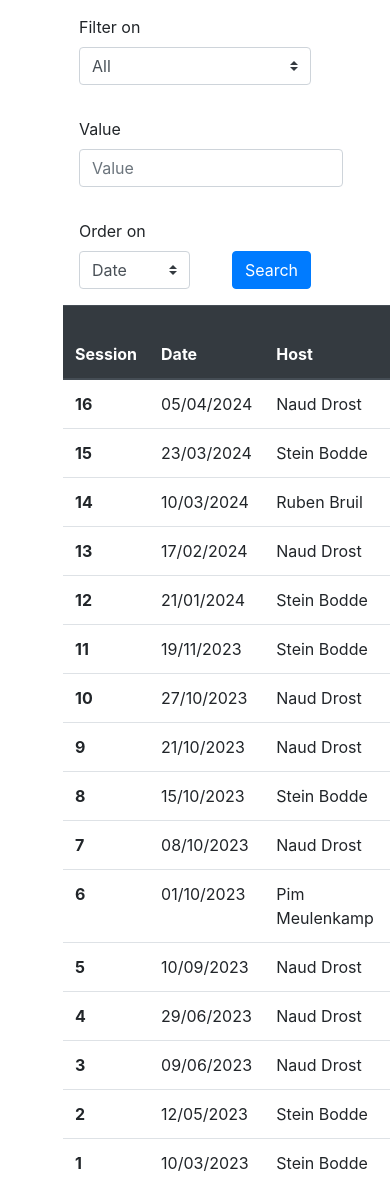
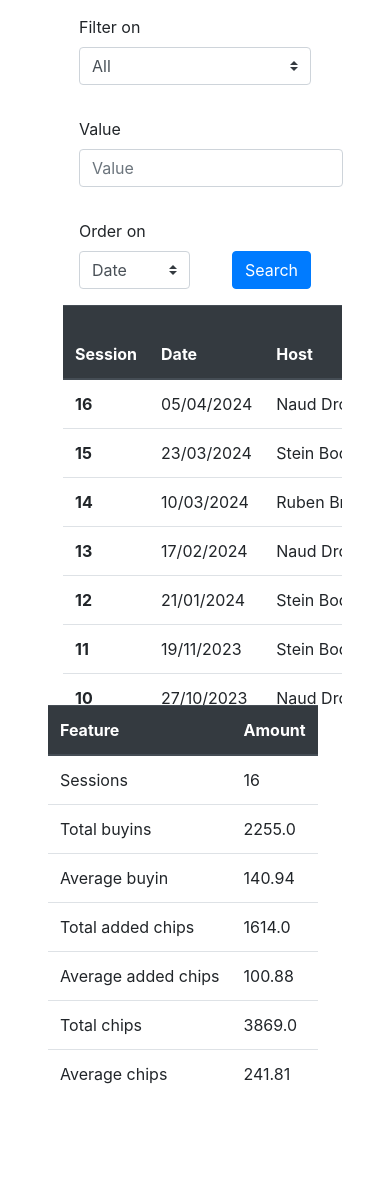
Before and after one commit to Niek-Damink/PokerPals, a Flask app: page /sessions in a window 390 px wide; the page is wider, and only the part inside the window is pictured. Shown: the part 210-1396 px from the top of that part. After the commit the page ends 1294 px from the top of that part, so only its background shows below. Run offline with Flask 3, Linux system fonts and the light colour scheme; a user stored in the database is signed in; some libraries are stand-ins or nearby versions.

Commit message:
Table in session overview is more responsive

```diff
--- a/src/website/templates/sessions.html
+++ b/src/website/templates/sessions.html
@@ -32,7 +32,7 @@
     </div>
     </form>
     <div class="row">
-        <div class="col">
+        <div class="col overflow-auto" style="max-height: 400px;">
             <table class="table">
                 <thead class="thead-dark">
                     <tr>
```
Also changed, not shown: src/instance/database.db.
